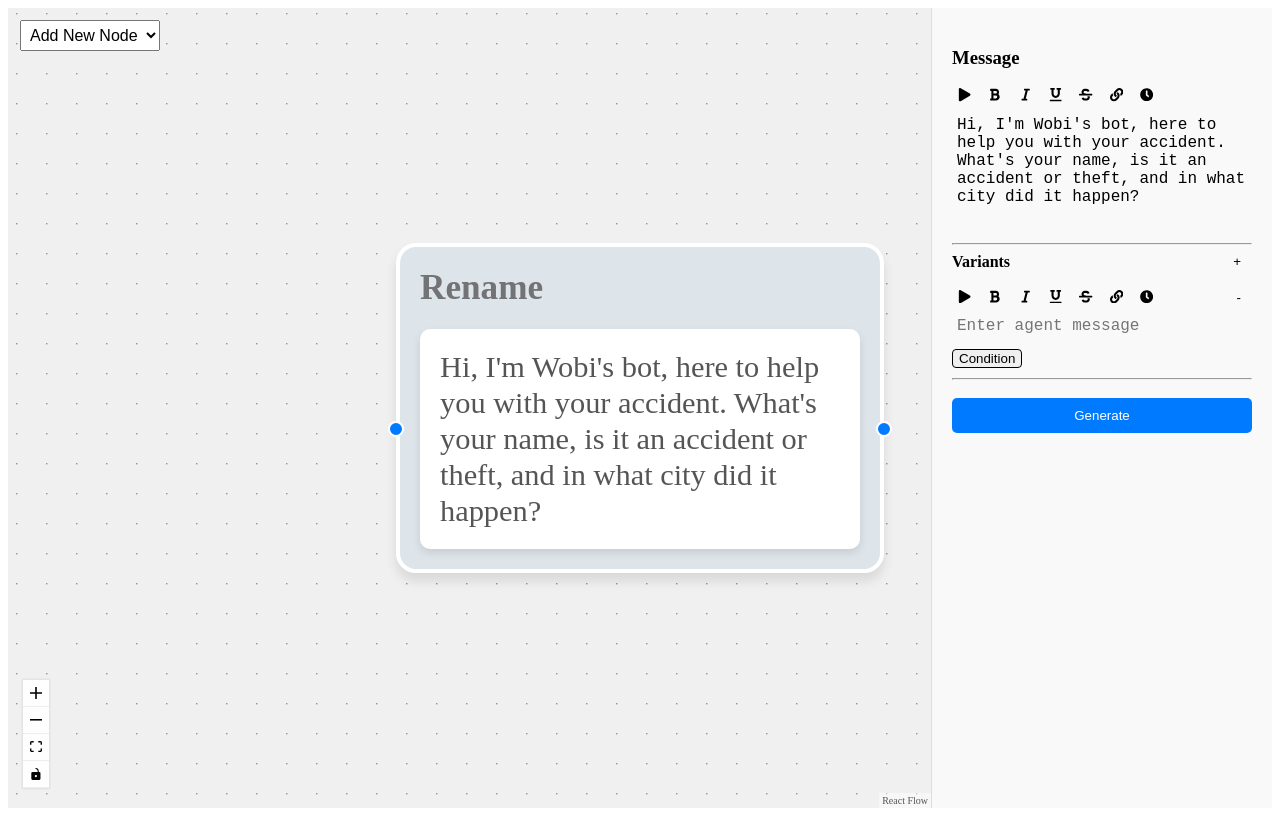
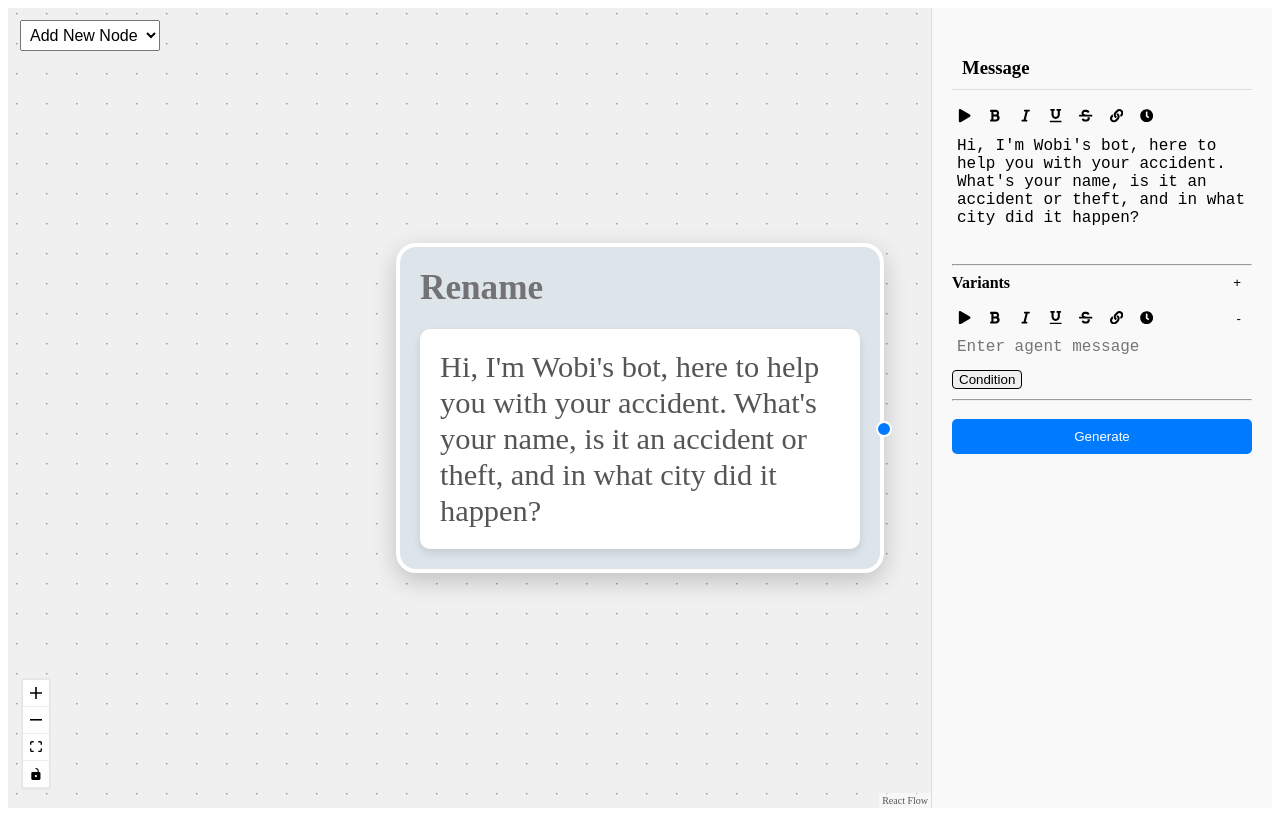
Before and after one commit to nangerno/BotBuilder, a React (Vite) app: page / in a window 1280 px wide. Both pictures are taken after a click on the element 396 px from the left and 428 px from the top of the page. Built offline with nearby package versions, Linux system fonts and the light colour scheme.

Commit message:
updated functionalities

```diff
--- a/src/Message.jsx
+++ b/src/Message.jsx
@@ -15,6 +15,7 @@ import "react-flow-renderer/dist/theme-default.css";
 const CustomNode = ({ data, onClick }) => {
   const [isEditing, setIsEditing] = useState(false);
   const [editedLabel, setEditedLabel] = useState(data.label);
+  const [isHovered, setIsHovered] = useState(false);
 
   const handleLabelClick = (e) => {
     e.stopPropagation();
@@ -44,6 +45,7 @@ const CustomNode = ({ data, onClick }) => {
         display: "flex",
         flexDirection: "column",
         justifyContent: "space-between",
+        boxShadow: "0px 4px 12px rgba(0, 0, 0, 0.2)",
       }}
       onClick={onClick}
     >
@@ -83,7 +85,18 @@ const CustomNode = ({ data, onClick }) => {
       >
         <p style={{ margin: 0, fontSize: "0.95rem", color: "#555" }}>{data.message}</p>
       </div>
-      <Handle type="target" position="left" style={{ background: "#007bff", marginTop: "10px" }} />
+      <Handle
+        type="target"
+        position="left"
+        style={{
+          background: isHovered ? "#007bff" : "transparent",
+          border: isHovered ? "" : "none",
+          marginTop: "10px",
+          transition: "background-color 0.3s ease"
+        }}
+        onMouseEnter={() => setIsHovered(true)}
+        onMouseLeave={() => setIsHovered(false)}
+      />
       <Handle type="source" position="right" style={{ background: "#007bff", marginTop: "10px" }} />
     </div>
   );
@@ -397,7 +410,7 @@ function Message() {
           display: selectedNode ? "block" : "none",
         }}
       >
-        <h3>Message</h3>
+        <h3 style={{borderBottom:"1px solid #ddd", padding:'10px'}}>Message</h3>
         <div style={{ marginBottom: "10px" }}>
           <div style={{ marginBottom: '5px' }}>
             <button onClick={handlePlay} style={{ marginRight: "5px", border: 'none', backgroundColor: "#f9f9f9" }}><FaPlay /></button>
```
